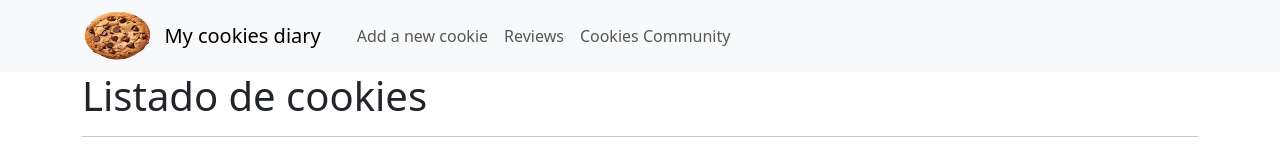
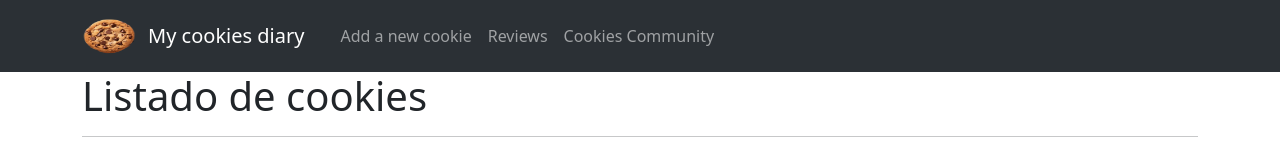
Before and after one commit to CristinaColomoiets/project_2-cookies-app-client, a React (Vite) app: page /Home in a window 1280 px wide. Shown: the top 160 px of the page. Built offline with nearby package versions, Linux system fonts and the light colour scheme; no server answers.

Commit message:
reviews page and component created

```diff
--- a/src/components/Navbar/Navbar.jsx
+++ b/src/components/Navbar/Navbar.jsx
@@ -5,14 +5,13 @@ import cookieLogoImg from "../../assets/cookie-navbar2.png"
 const Navigation = () => {
     return (
 
-        <Navbar expand="md" className="bg-body-tertiary" data-bs-theme="white">
+        <Navbar expand="md" className="bg-body-tertiary" data-bs-theme="dark">
             <Container>
                 <Link to="/Home">
                     <Navbar.Brand as="span" href="#home">
                         <img
                             src={cookieLogoImg}
-                            width="20"
-                            height="50"
+                            height="35"
                             className="d-inline-block align-top"
                             alt="React Bootstrap logo"
                         />
```
Also changed, not shown: src/components/AddNewReview/AddNewReview.css (added), src/components/AddNewReview/AddNewReview.jsx (added), src/pages/CookiesCommunityPage/CookiesCommunityPage.css (added), src/pages/CookiesCommunityPage/CookiesCommunityPage.jsx (added), src/pages/ReviewsPage/ReviewsPage.css (added), src/pages/ReviewsPage/ReviewsPage.jsx (added).
